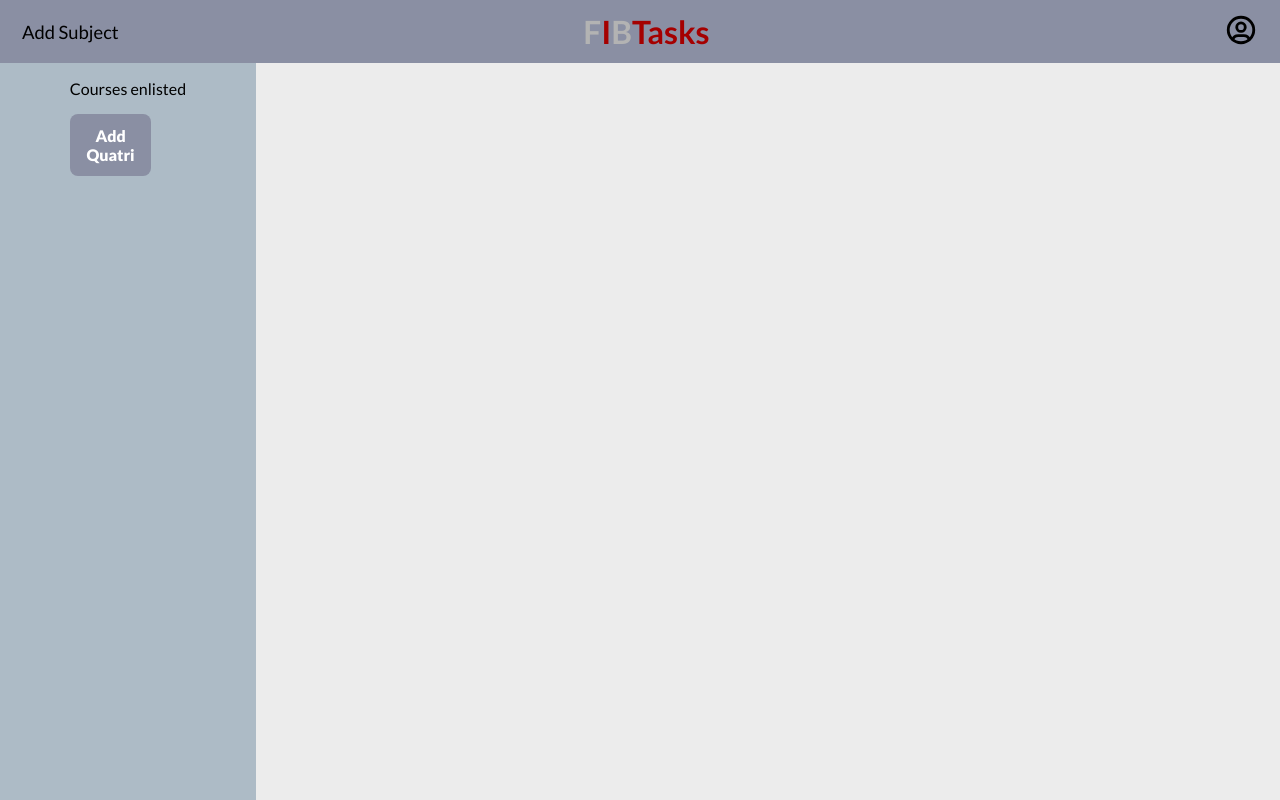
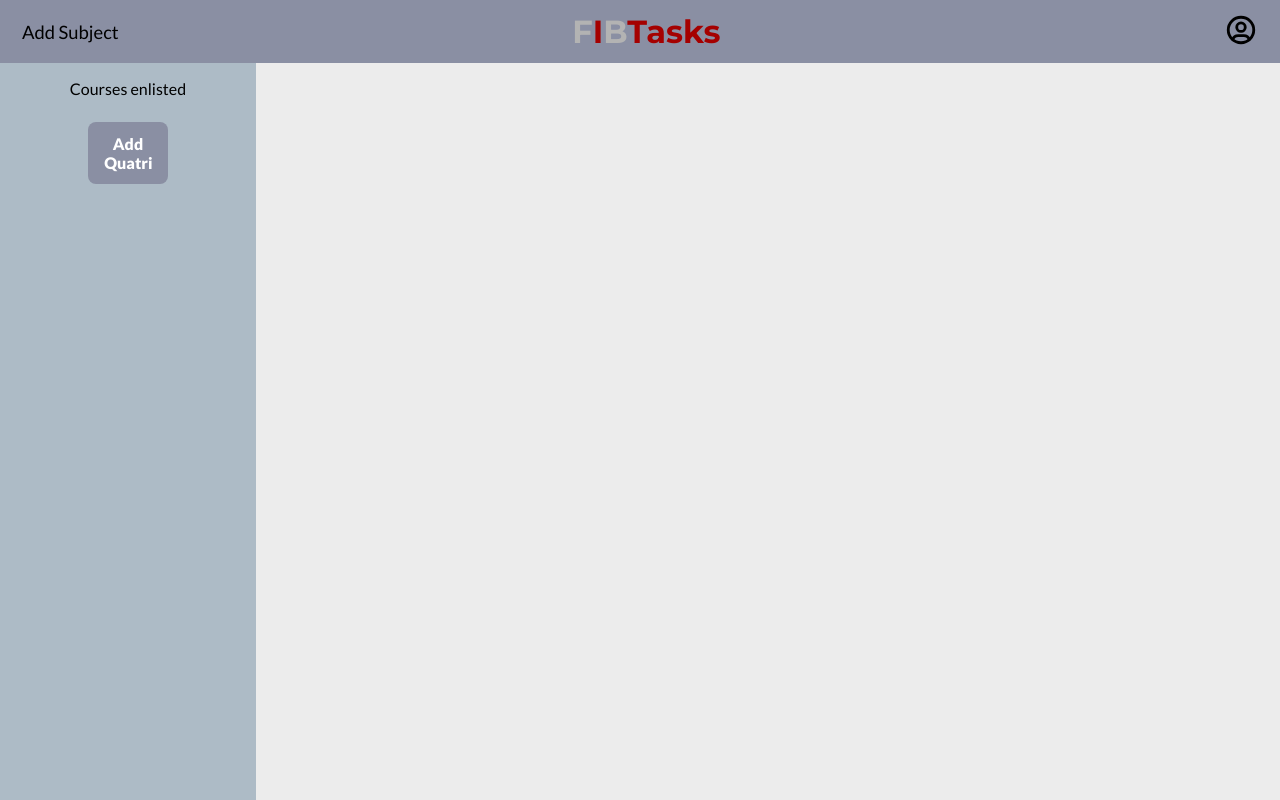
Before and after one commit to DidacDV/FIBTasks, a website built with webpack: page src/template.html in a window 1280 px wide. Built offline with nearby package versions, Linux system fonts and the light colour scheme.

Commit message:
btn styling of sidebar.

```diff
--- a/src/classes/quatri.js
+++ b/src/classes/quatri.js
@@ -57,6 +57,7 @@ export class Quatri {
 
         const add_subject_btn = document.createElement("button"); //this button is only for the quatri on which it is on
         add_subject_btn.classList.add("add-subject-button");
+        add_subject_btn.classList.add("sideBarBtn");
         add_subject_btn.textContent = "Add Subject";
         add_subject_btn.style.display = "none"; //Same as subject list
 
--- a/src/components/sidebar.js
+++ b/src/components/sidebar.js
@@ -18,6 +18,7 @@ export function createSidebar() {
     quatri_btn_container.classList.add("btn-container");
     const add_quatri_btn = document.createElement("button");
     add_quatri_btn.id = "new-quatri";
+    add_quatri_btn.classList.add("sideBarBtn");
     add_quatri_btn.textContent = "Add Quatri";
 
     //This menu will be used to choose upon all quatris of FIB
--- a/src/styles.css
+++ b/src/styles.css
@@ -4,7 +4,7 @@
     --main_color: #ECECEC;
     --secondary_color: #8A8FA3;
     --third_color: #ADBBC6;
-    font-family: var(--body_font);
+    font-family: var(--body_font), serif;
 }
 
 html,body {
@@ -14,7 +14,7 @@ html,body {
 }
 
 h1 {
-    font-family: var(--title_font);
+    font-family: var(--title_font-);
     font-size: 2rem;
 }
 
@@ -99,7 +99,7 @@ p {
     border: 1px solid rgba(138, 143, 163, 0.2);
     border-radius: 0.375rem;
     background-color: white;
-    font-family: var(--body_font);
+    font-family: var(--body_font), serif;
     color: #4A5568;
     cursor: pointer;
 }
@@ -116,8 +116,22 @@ p {
     border: 1px solid rgba(138, 143, 163, 0.2);
     border-radius: 0.375rem;
     background-color: white;
-    font-family: var(--body_font);
+    font-family: var(--body_font), serif;
     color: #4A5568;
+}
+
+.sideBarBtn {
+    width: 100%;
+    padding: 0.5rem;
+    margin-top: 0.5rem;
+    border: 1px solid rgba(138, 143, 163, 0.2);
+    border-radius: 0.375rem;
+    background-color: white;
+}
+
+.sideBarBtn:hover {
+    background-color: #7A7F93;
+    transform: translateY(-1px);
 }
 
 .subject-list button {
@@ -138,6 +152,16 @@ p {
     color: #050709;
 }
 
+.btn-container {
+    width: fit-content;
+    margin: 0 auto; /*take out margin an leave it on center */
+    display: flex;
+    justify-content: center;
+    align-items: center;
+    flex-direction: column;
+}
+
+
 #new-quatri { /* add quatri btn*/
     width: 70%;
     padding: 0.75rem 1rem;
@@ -150,11 +174,6 @@ p {
     font-weight: 1000;
     cursor: pointer;
     transition: all 0.2s ease;
-}
-
-#new-quatri:hover {
-    background-color: #7A7F93;
-    transform: translateY(-1px);
 }
 
 /* Trash Icon */
```
Also changed, not shown: 1 other file.
